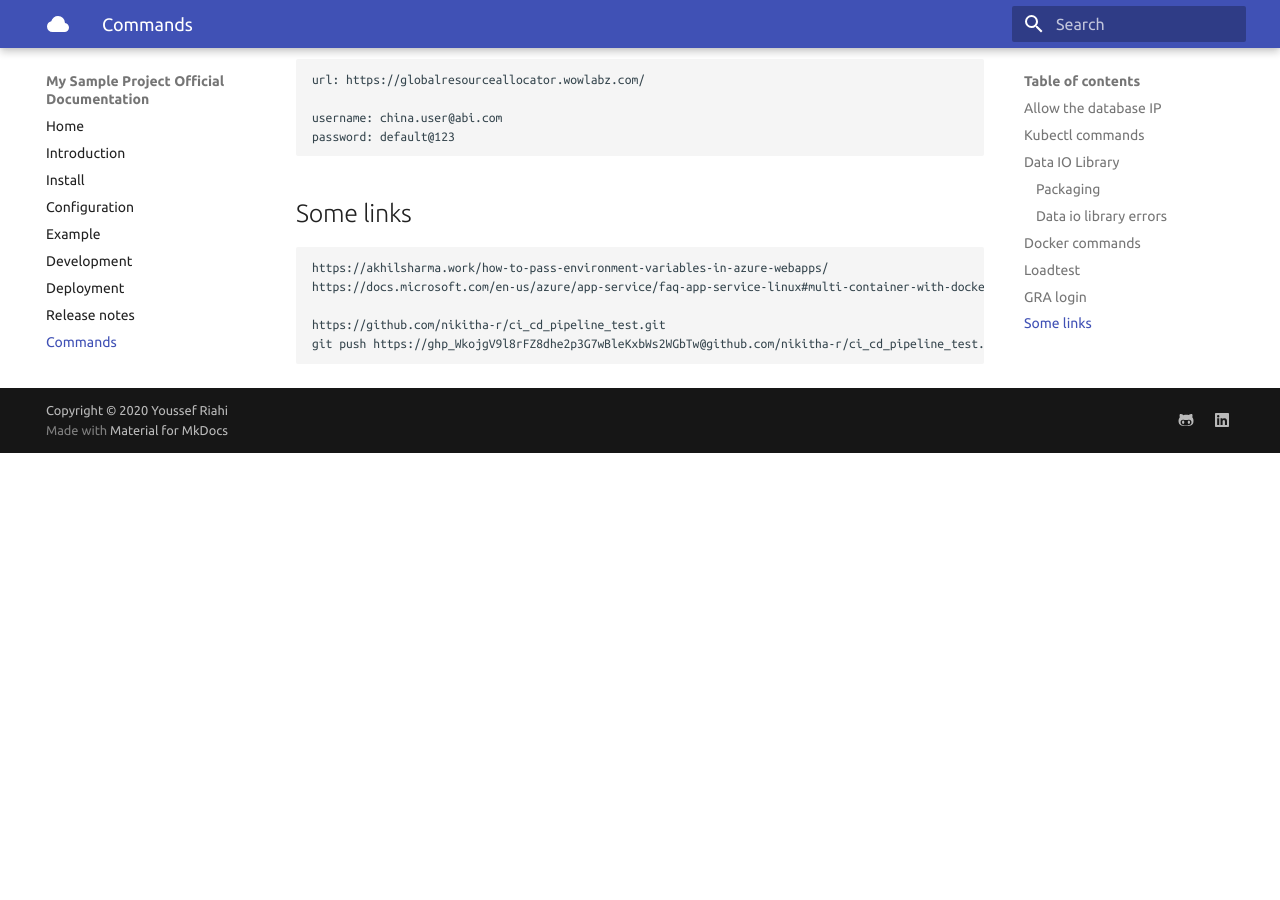
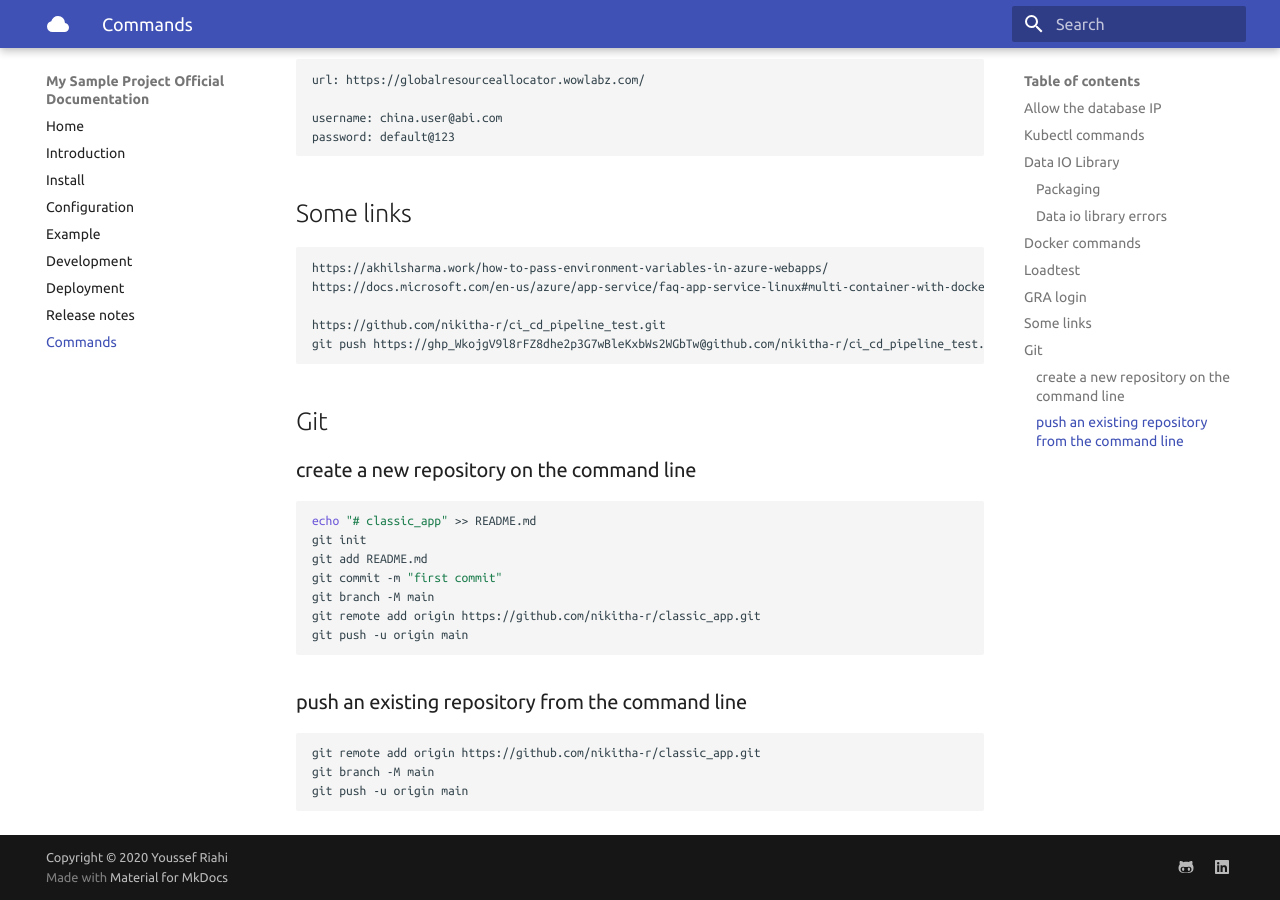
Before and after one commit to nikitha-r/ci_cd_pipeline_test, an MkDocs documentation site: the page built from docs/docs/cmdz.md, in a window 1280 px wide and 900 px high, scrolled down 3039 px. Built offline with MkDocs 1.6.1 and Material for MkDocs 9.7.7, drawn with Linux system fonts in a browser that asks for light colours; before the commit the page ends 3492 px from its top, so only the background shows below that.

Commit message:
feat: Updated document.

````diff
--- a/docs/docs/cmdz.md
+++ b/docs/docs/cmdz.md
@@ -161,3 +161,23 @@ https://docs.microsoft.com/en-us/azure/app-service/faq-app-service-linux#multi-c
 https://github.com/nikitha-r/ci_cd_pipeline_test.git
 git push https://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@github.com/nikitha-r/ci_cd_pipeline_test.git
 ```
+
+## Git
+### create a new repository on the command line
+```bash
+echo "# classic_app" >> README.md
+git init
+git add README.md
+git commit -m "first commit"
+git branch -M main
+git remote add origin https://github.com/nikitha-r/classic_app.git
+git push -u origin main
+```
+
+### push an existing repository from the command line
+
+```bash
+git remote add origin https://github.com/nikitha-r/classic_app.git
+git branch -M main
+git push -u origin main
+```
````
